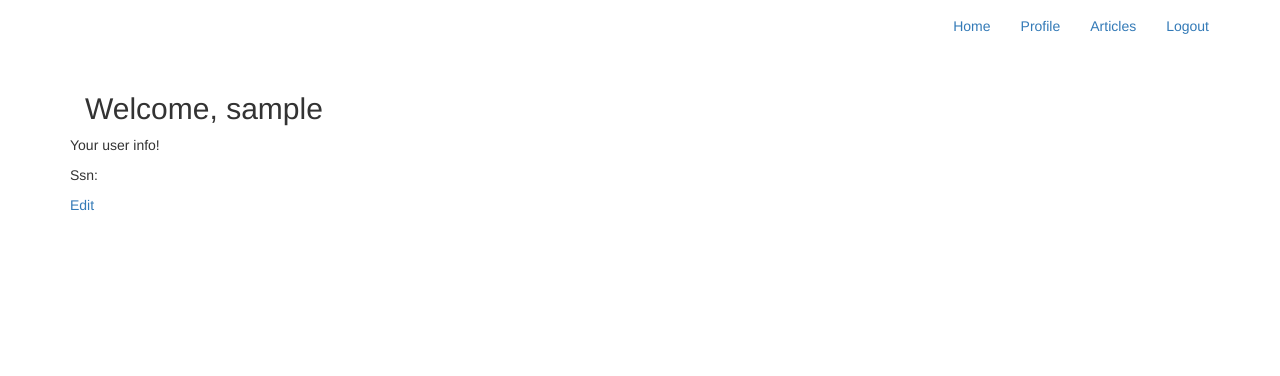
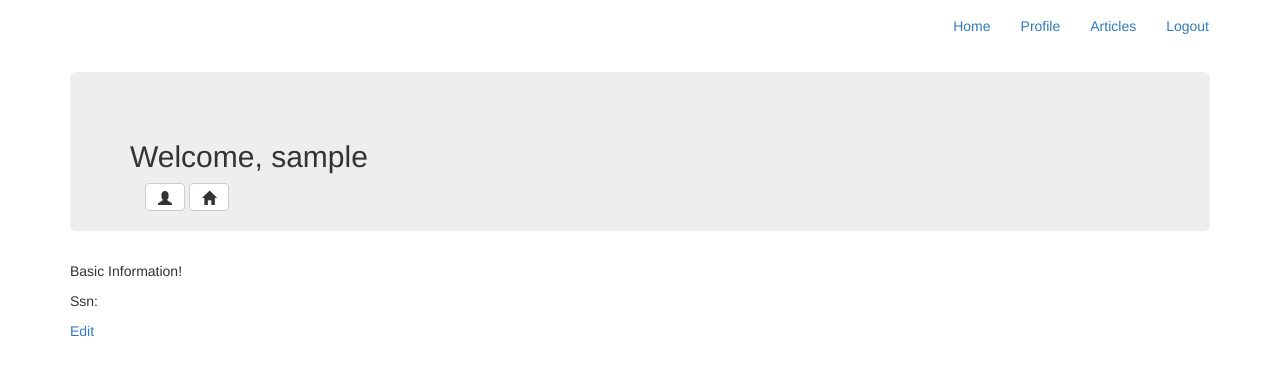
Before and after one commit to Chameleon87/DjangoUserReg, a Django app: page /accounts/profile/ in a window 1280 px wide. Shown: the top 376 px of the page. Run offline with Django 3.2, Linux system fonts and the light colour scheme; the visitor is signed in with stand-in values (Sample User, id 1); data comes from the database, SQL or seed files in the repository; parts of the project's set-up code (start-up, migrations or seed data) failed here and were passed over; some libraries are stand-ins or nearby versions.

Commit message:
Adding style

```diff
--- a/templates/accounts/user_profile.html
+++ b/templates/accounts/user_profile.html
@@ -1,14 +1,32 @@
 {% extends 'base/base.html' %}
+{% load bootstrap3 %}
 
 {% block content %}
-<div class="container">
+<div class="jumbotron">
     <h2>Welcome, {{ user.username }}</h2>
+    <div class="col-lg-12 col-md-12 col-xs-12">
+        <button class="btn btn-default">
+            <span class="glyphicon glyphicon-user"></span>
+        </button>
+        <button class="btn btn-default">
+            <span class="glyphicon glyphicon-home">
+        </button>
+    </div>
 </div>
-    <p>Your user info!</p>
-<p>{{ user.profile.email }}</p>
-<p> {{ user.profile.first_name }} {{ user.profile.last_name }}</p>
-<p> {{user.profile.phone_number}} Ssn: {{user.profile.ssn}}</p>
-<p> {{user.profile.address1}} {{user.profile.address2}}</p>
-<p> {{user.profile.city}} {{user.profile.state}} {{user.profile.zip_code}}</p>
+
+<div class="row">
+    <div class="col-lg-6 col-md-6 col-xs-12" id="basic-info">
+        <p>Basic Information!</p>
+        <p>{{ user.profile.email }}</p>
+        <p> {{ user.profile.first_name }} {{ user.profile.last_name }}</p>
+        <p> {{user.profile.phone_number}} Ssn: {{user.profile.ssn}}</p>
+    </div>
+
+    <div class="col-lg-6 col-md-6 col-xs-12" id="address">
+        <p> {{user.profile.address1}} {{user.profile.address2}}</p>
+        <p> {{user.profile.city}} {{user.profile.state}} {{user.profile.zip_code}}</p>
+    </div>
+</div>
+
     <p><a href="{% url 'edit_profile' %}">Edit</a></p>
 {% endblock %}
```
Also changed, not shown: 1 other file.
